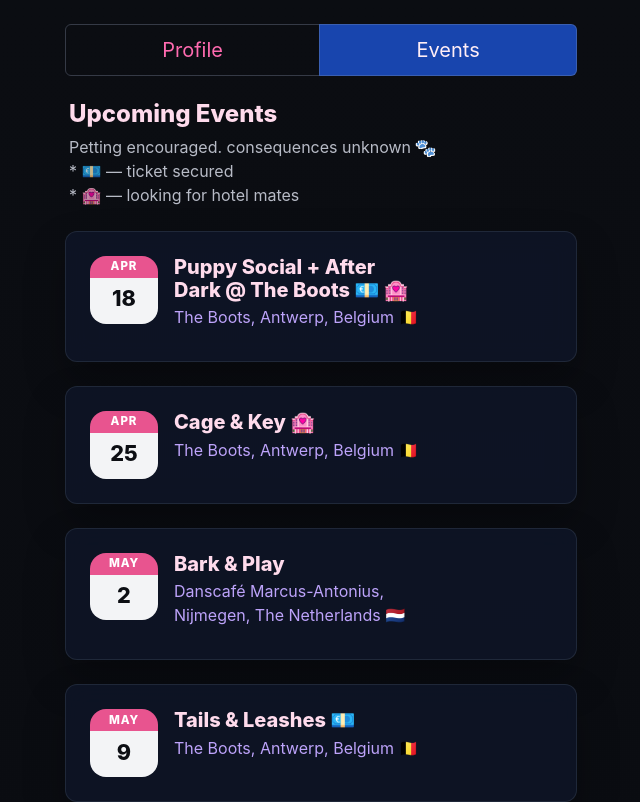
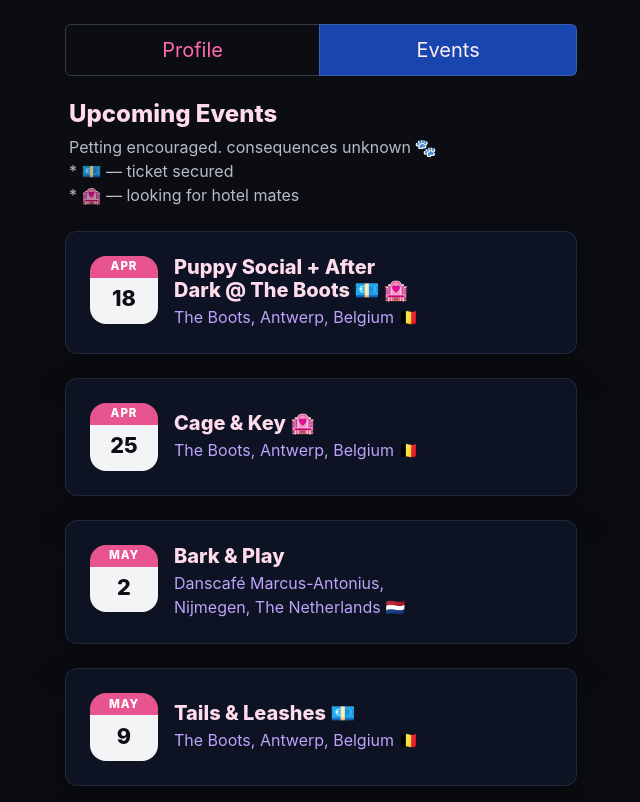
Before and after one commit to pup-softlock/pup-softlock-landing, a Nuxt app: page /events in a window 1280 px wide. Shown: the top 802 px of the page, without its empty margins (319-959 px from the left). Built offline with nearby package versions, Linux system fonts and the light colour scheme.

Commit message:
address github pages build missing css

```diff
--- a/app/app.vue
+++ b/app/app.vue
@@ -1,4 +1,6 @@
 <script setup lang="ts">
+import "~/assets/scss/main.scss";
+
 useHead({
   bodyAttrs: {
     class: "theme-dark",
--- a/app/assets/scss/main.scss
+++ b/app/assets/scss/main.scss
@@ -169,6 +169,10 @@ h6 {
   color: rgba(238, 242, 255, 0.72);
 }
 
+.event-copy {
+  align-self: center;
+}
+
 .tabs ul {
   border-bottom: none;
 }
--- a/app/pages/events.vue
+++ b/app/pages/events.vue
@@ -131,10 +131,10 @@ const events: EventItem[] = [
               <div class="event-copy">
                 <!-- <p class="event-date mb-2">{{ event.dates }}</p> -->
                 <h2 class="title is-5 mb-1">{{ event.title }}</h2>
-                <p class="mb-2 has-text-info-80">{{ event.location }}</p>
+                <p class="has-text-info-80">{{ event.location }}</p>
                 <p
                   v-if="event.note"
-                  class="small-note mb-0"
+                  class="small-note mb-0 mt-2"
                   v-html="event.note"
                 ></p>
               </div>
--- a/nuxt.config.ts
+++ b/nuxt.config.ts
@@ -1,8 +1,6 @@
 // https://nuxt.com/docs/api/configuration/nuxt-config
 export default defineNuxtConfig({
   modules: ["@nuxt/eslint", "@nuxt/a11y", "@nuxt/hints", "@nuxt/image"],
-
-  css: ["~/assets/scss/main.scss"],
 
   ssr: true,
 
--- a/package.json
+++ b/package.json
@@ -17,10 +17,10 @@
     "@nuxt/image": "^2.0.0",
     "bulma": "^1.0.4",
     "nuxt": "^4.4.2",
+    "sass": "^1.93.2",
     "vue": "^3.5.32"
   },
   "devDependencies": {
-    "sass": "^1.93.2",
     "ts-loader": "^9.5.7",
     "typescript": "^5.9.3"
   }
```
Also changed, not shown: public/site.webmanifest, 1 other file (tests, documents, lock files or other folders).
